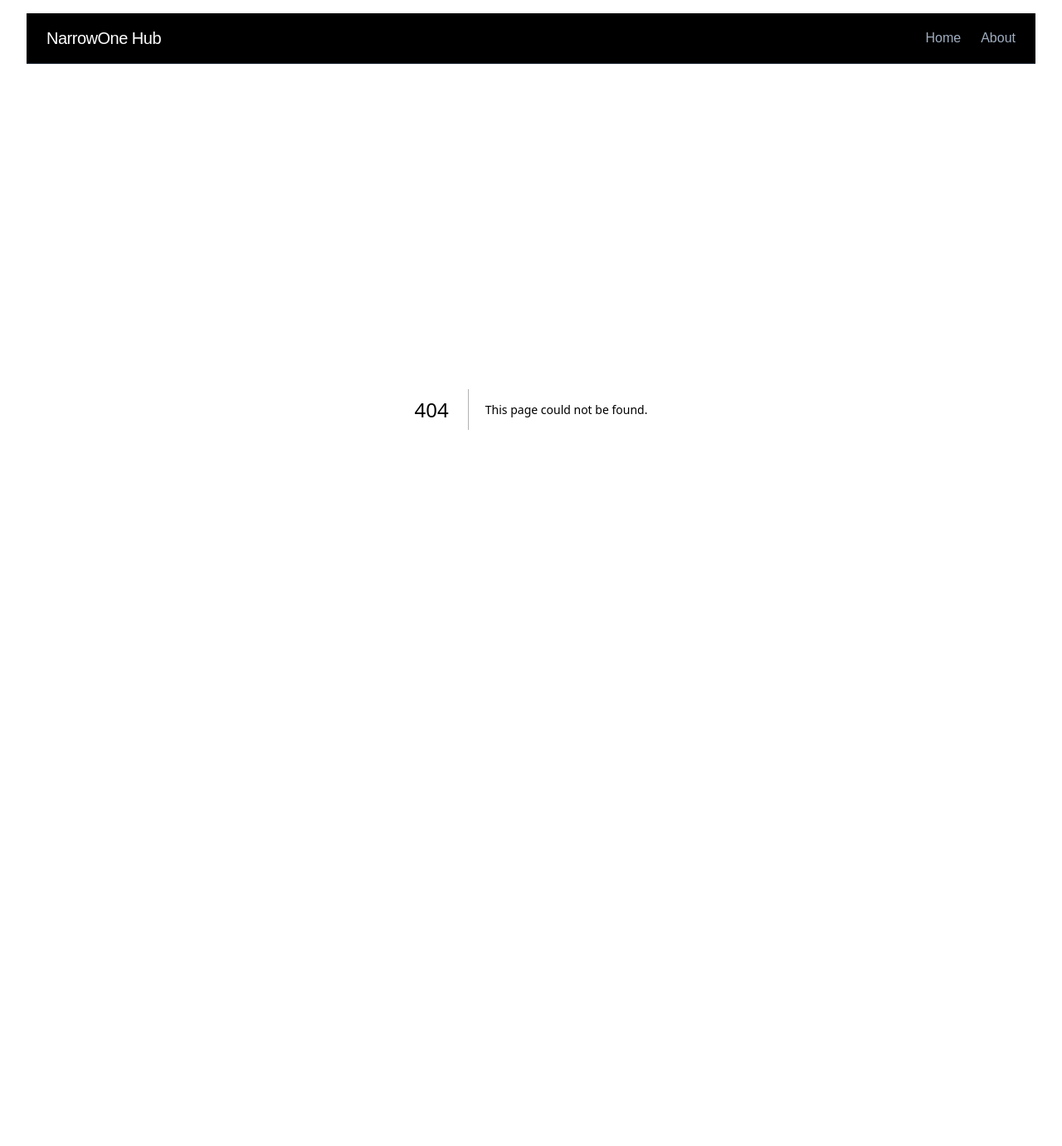
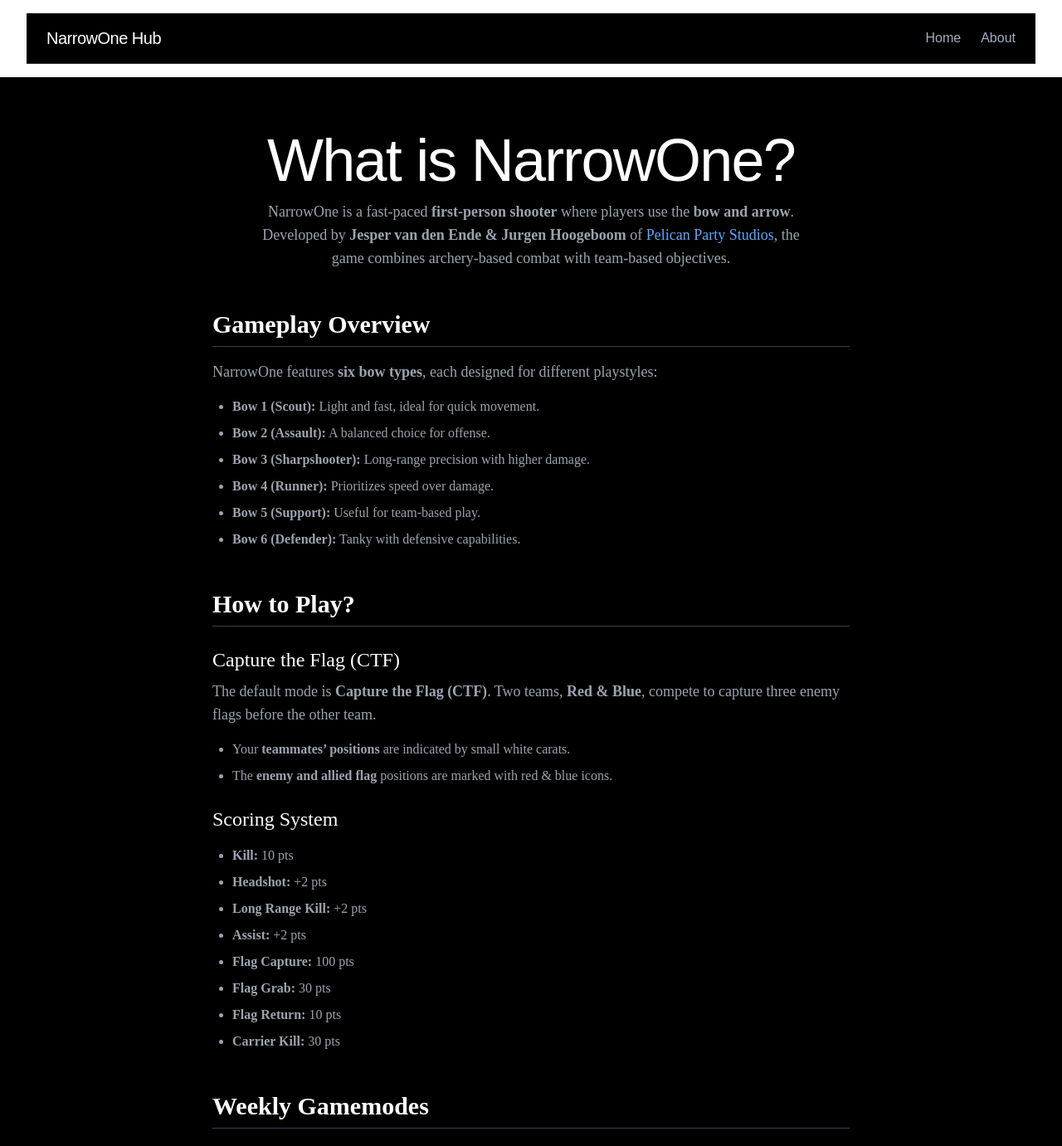
Before and after one commit to colicolas/n1hub, a Next.js app: page /guide in a window 1280 px wide. Before the commit this address had no page. Shown: the top 1381 px of the page at 83% size. Before the commit the page ends 893 px from the top, so only its background shows below. Built offline with nearby package versions, Linux system fonts and the light colour scheme; a web font is replaced by a local one.

Commit message:
added what is

```diff
--- /dev/null
+++ b/app/about/page.tsx
@@ -0,0 +1,33 @@
+import Link from "next/link";
+
+export default function AboutPage() {
+  return (
+    <main className="min-h-screen w-full bg-black text-gray-200 px-8 flex flex-col items-center">
+      {/* Title */}
+      <div className="text-center mt-16">
+        <h1 className="text-7xl latofont text-white tracking-tight">About This Website</h1>
+      </div>
+
+      {/* Content */}
+      <div className="mt-8 max-w-2xl text-center">
+        <p className="text-lg text-gray-400">
+          Hi, I'm Demi! I wanted to turn the original NarrowOne Hub document into a web app for fun
+          because I was bored. You can reach me on Discord; my username is <span className="font-bold">colicolas</span>.
+        </p>
+        <p className="text-lg text-gray-400 mt-4">
+          Most of the information here comes from the amazing <span className="font-bold">NarrowNews</span> team.
+          If you want to see the original document with all the details, check it out here:
+        </p>
+
+        {/* Link to Original Doc */}
+        <Link
+          href="https://docs.google.com/document/d/1G57ZIUMRuu7kkWGZ9EXNfATMKEIoJbFu78VkgUS-LE0/edit?tab=t.0"
+          target="_blank"
+          className="mt-4 inline-block text-blue-400 hover:underline text-lg"
+        >
+          View the Original NarrowOne Hub Document →
+        </Link>
+      </div>
+    </main>
+  );
+}
--- /dev/null
+++ b/app/guide/page.tsx
@@ -0,0 +1,135 @@
+import Link from "next/link";
+
+export default function GuidePage() {
+  return (
+    <main className="min-h-screen w-full bg-black text-gray-200 px-8 flex flex-col items-center">
+      {/* Title */}
+      <div className="text-center mt-16">
+        <h1 className="text-7xl latofont text-white tracking-tight">What is NarrowOne?</h1>
+        <p className="text-lg text-gray-400 mt-3 max-w-2xl">
+          NarrowOne is a fast-paced <span className="font-bold">first-person shooter</span> where players use the <span className="font-bold">bow and arrow</span>.
+          Developed by <span className="font-bold">Jesper van den Ende & Jurgen Hoogeboom</span> of
+          <Link href="https://pelicanparty.co" target="_blank" className="text-blue-400 hover:underline">
+            {" "}Pelican Party Studios
+          </Link>, the game combines archery-based combat with team-based objectives.
+        </p>
+      </div>
+
+      {/* Game Overview */}
+      <div className="mt-12 w-full max-w-3xl">
+        <h2 className="text-3xl font-semibold text-white border-b border-gray-700 pb-2">
+          Gameplay Overview
+        </h2>
+        <p className="text-lg text-gray-400 mt-4">
+          NarrowOne features <span className="font-bold">six bow types</span>, each designed for different playstyles:
+        </p>
+        <ul className="list-disc text-gray-400 ml-6 mt-4 space-y-2">
+          <li><span className="font-bold">Bow 1 (Scout):</span> Light and fast, ideal for quick movement.</li>
+          <li><span className="font-bold">Bow 2 (Assault):</span> A balanced choice for offense.</li>
+          <li><span className="font-bold">Bow 3 (Sharpshooter):</span> Long-range precision with higher damage.</li>
+          <li><span className="font-bold">Bow 4 (Runner):</span> Prioritizes speed over damage.</li>
+          <li><span className="font-bold">Bow 5 (Support):</span> Useful for team-based play.</li>
+          <li><span className="font-bold">Bow 6 (Defender):</span> Tanky with defensive capabilities.</li>
+        </ul>
+      </div>
+
+      {/* How to Play */}
+      <div className="mt-12 w-full max-w-3xl">
+        <h2 className="text-3xl font-semibold text-white border-b border-gray-700 pb-2">
+          How to Play?
+        </h2>
+        <h3 className="text-2xl text-white mt-6">Capture the Flag (CTF)</h3>
+        <p className="text-lg text-gray-400 mt-2">
+          The default mode is <span className="font-bold">Capture the Flag (CTF)</span>. Two teams, <span className="font-bold">Red & Blue</span>, compete to capture three enemy flags before the other team.
+        </p>
+        <ul className="list-disc text-gray-400 ml-6 mt-4 space-y-2">
+          <li>Your <span className="font-bold">teammates’ positions</span> are indicated by small white carats.</li>
+          <li>The <span className="font-bold">enemy and allied flag</span> positions are marked with red & blue icons.</li>
+        </ul>
+
+        {/* Scoring System */}
+        <h3 className="text-2xl text-white mt-6">Scoring System</h3>
+        <ul className="list-disc text-gray-400 ml-6 mt-4 space-y-2">
+          <li><span className="font-bold">Kill:</span> 10 pts</li>
+          <li><span className="font-bold">Headshot:</span> +2 pts</li>
+          <li><span className="font-bold">Long Range Kill:</span> +2 pts</li>
+          <li><span className="font-bold">Assist:</span> +2 pts</li>
+          <li><span className="font-bold">Flag Capture:</span> 100 pts</li>
+          <li><span className="font-bold">Flag Grab:</span> 30 pts</li>
+          <li><span className="font-bold">Flag Return:</span> 10 pts</li>
+          <li><span className="font-bold">Carrier Kill:</span> 30 pts</li>
+        </ul>
+      </div>
+
+      {/* Weekly Gamemodes */}
+      <div className="mt-12 w-full max-w-3xl">
+        <h2 className="text-3xl font-semibold text-white border-b border-gray-700 pb-2">
+          Weekly Gamemodes
+        </h2>
+        <p className="text-lg text-gray-400 mt-4">
+          NarrowOne has rotating <span className="font-bold">weekly gamemodes</span> in addition to CTF. Some past modes include <span className="font-bold">Team Elimination</span>
+          and <span className="font-bold">Free For All (FFA)</span>.
+        </p>
+
+        {/* King of the Hill */}
+        <h3 className="text-2xl text-white mt-6">King of the Hill (KOTH) (Current Mode)</h3>
+        <p className="text-lg text-gray-400 mt-2">
+          <span className="font-bold">King of the Hill (KOTH)</span> has a <span className="font-bold">yellow bubble</span> in the center of the map where teams must hold position:
+        </p>
+        <ul className="list-disc text-gray-400 ml-6 mt-4 space-y-2">
+          <li>Every <span className="font-bold">second inside the hill</span> gives <span className="font-bold">+1 point</span> for your team and personal score.</li>
+          <li>The <span className="font-bold">first team to 250 points wins</span>.</li>
+          <li>Standard scoring applies, except for flag-related points.</li>
+        </ul>
+      </div>
+
+      {/* Earning Coins & Shop */}
+      <div className="mt-12 w-full max-w-3xl">
+        <h2 className="text-3xl font-semibold text-white border-b border-gray-700 pb-2">
+          Coins & The Shop
+        </h2>
+        <p className="text-lg text-gray-400 mt-4">
+          After each match, you earn <span className="font-bold">coins</span> based on your total score. Coins can be used to buy:
+        </p>
+        <ul className="list-disc text-gray-400 ml-6 mt-4 space-y-2">
+          <li><span className="font-bold">Cosmetics:</span> Customize your character’s appearance.</li>
+          <li><span className="font-bold">Gear:</span> Unlock new bows and melee weapons with different stats.</li>
+        </ul>
+        <p className="text-lg text-gray-400 mt-4">
+          For a full list of available items, check out the <span className="font-bold">Shop</span> in-game.
+        </p>
+      </div>
+
+      {/* Squads */}
+      <div className="mt-12 w-full max-w-3xl">
+        <h2 className="text-3xl font-semibold text-white border-b border-gray-700 pb-2">
+          Squads & Private Matches
+        </h2>
+        <p className="text-lg text-gray-400 mt-4">
+          Players can <span className="font-bold">join squads</span> to team up with others in public and private matches.
+        </p>
+        <ul className="list-disc text-gray-400 ml-6 mt-4 space-y-2">
+          <li><span className="font-bold">M8M6 Squad:</span> A popular and active squad where the community gathers.</li>
+          <li><span className="font-bold">Squad Chat:</span> Talk with teammates in the squad chat.</li>
+          <li><span className="font-bold">Private Matches:</span> Play <span className="font-bold">1v1s</span> or team battles in custom lobbies.</li>
+          <li><span className="font-bold">Spectator Mode:</span> Watch matches without playing.</li>
+        </ul>
+      </div>
+
+      {/* Maps Guide */}
+      <div className="mt-12 w-full max-w-3xl">
+        <h2 className="text-3xl font-semibold text-white border-b border-gray-700 pb-2">
+          Learn the Maps
+        </h2>
+        <Link
+          href="https://docs.google.com/presentation/d/1YMrORqauBzO-XYvDiYlS1Vl6sQPFY7CsCXXDyMfj4cI/edit"
+          target="_blank"
+          className="mt-4 inline-block text-blue-400 hover:underline text-lg"
+        >
+          View the Maps Guide →
+        </Link>
+      </div>
+      <br></br><br></br><br></br>
+    </main>
+  );
+}
```
